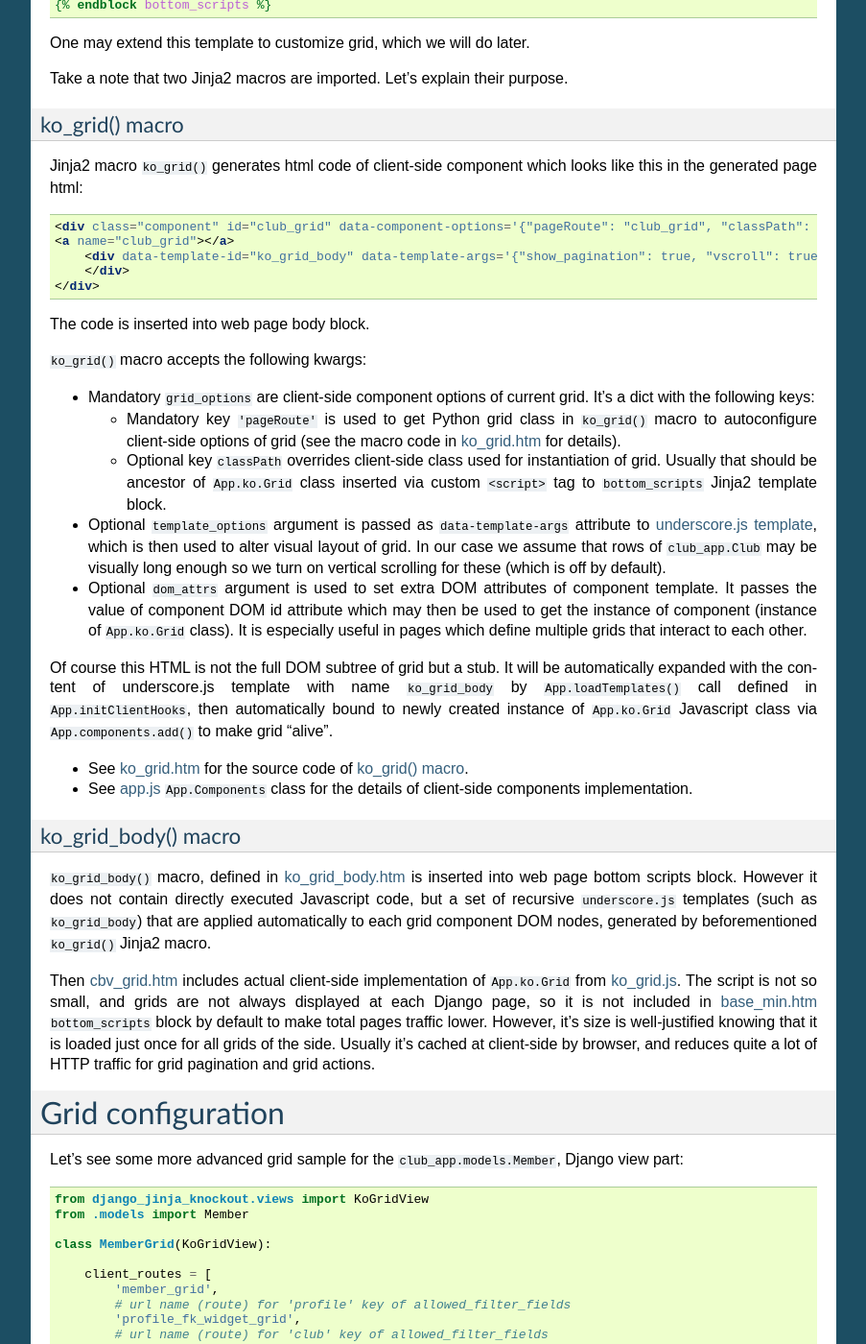
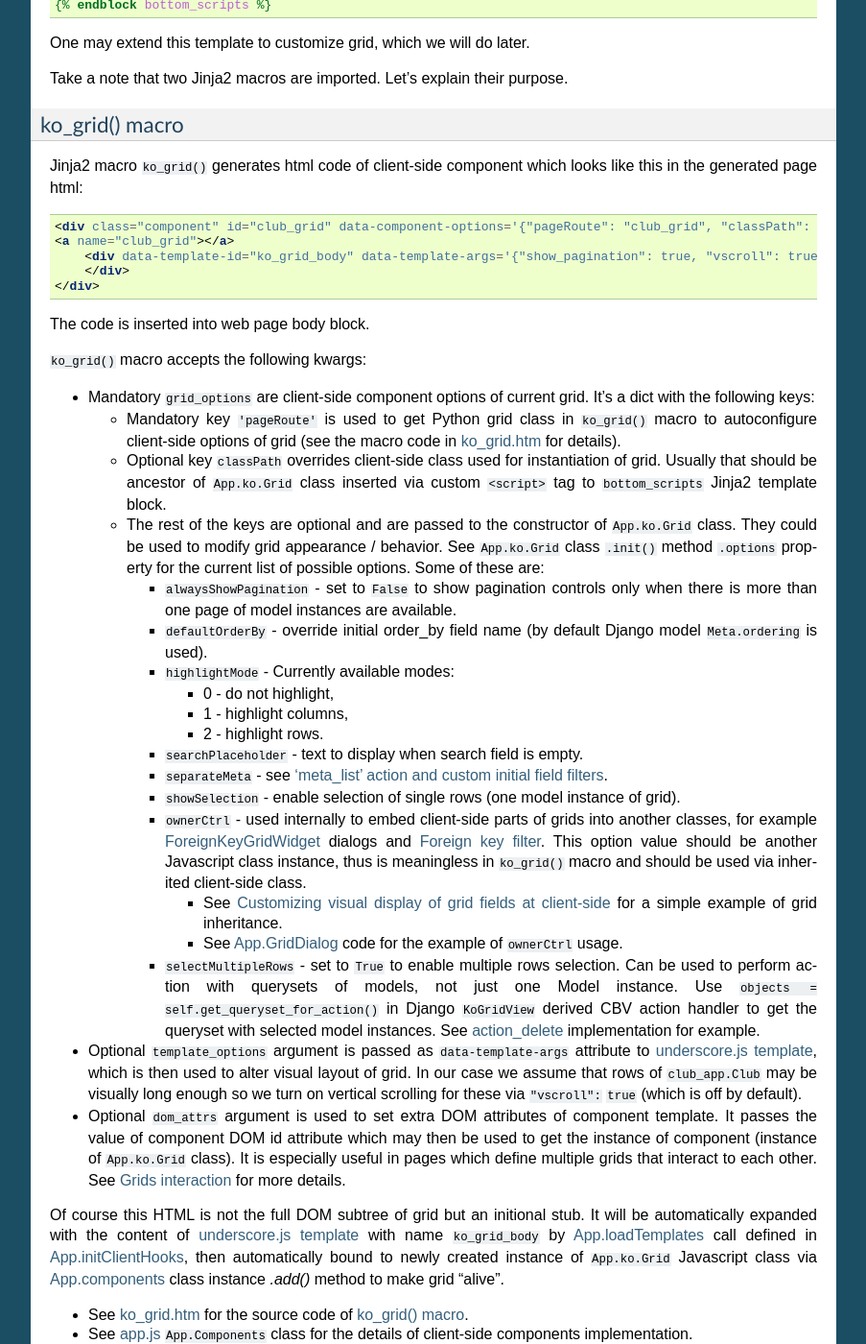
Before and after one commit to Dmitri-Sintsov/django-jinja-knockout, a Sphinx documentation site: the page built from docs/grids.rst, in a window 1280 px wide and 1400 px high, scrolled down 3357 px. Shown: the whole window at 96% size, without its empty margins (198-1101 px from the left). Built offline with Sphinx 7.4.7, drawn with Linux system fonts in a browser that asks for light colours.

Commit message:
Fixed grammar in app.js comment. Explanation of client-side App.ko.Grid class constructor options in grids.rst.

```diff
--- a/django_jinja_knockout/static/js/front/app.js
+++ b/django_jinja_knockout/static/js/front/app.js
@@ -1144,7 +1144,7 @@ App.domTemplate = function(tplId, tplArgs) {
 
 /**
  * Recursive underscore.js template autoloading.
- * Does not use html5 <template> tag because IE lower than Edge do not support it.
+ * Does not use html5 <template> tag because IE lower than Edge does not support it.
  * Make sure loaded template is properly closed XHTML, otherwise jQuery.html() will fail to load it completely.
  */
 App.loadTemplates = function($selector, contextArgs) {
--- a/docs/grids.rst
+++ b/docs/grids.rst
@@ -24,6 +24,12 @@ Grids
 .. _knockout.js: http://knockoutjs.com/
 .. _member-grid.js: https://github.com/Dmitri-Sintsov/djk-sample/blob/master/djk_sample/static/js/front/member-grid.js
 .. _underscore.js template: http://underscorejs.org/#template
+
+.. _action_delete: https://github.com/Dmitri-Sintsov/django-jinja-knockout/search?utf8=%E2%9C%93&q=action_delete
+.. _App.components: https://github.com/Dmitri-Sintsov/django-jinja-knockout/search?l=JavaScript&q=App.components&utf8=%E2%9C%93
+.. _App.GridDialog: https://github.com/Dmitri-Sintsov/django-jinja-knockout/search?utf8=%E2%9C%93&q=App.GridDialog
+.. _App.initClientHooks: https://github.com/Dmitri-Sintsov/django-jinja-knockout/search?l=JavaScript&q=App.initClientHooks&utf8=%E2%9C%93
+.. _App.loadTemplates: https://github.com/Dmitri-Sintsov/django-jinja-knockout/search?l=JavaScript&q=App.loadTemplates&utf8=%E2%9C%93
 
 .. _club_app.forms: https://github.com/Dmitri-Sintsov/djk-sample/blob/master/club_app/forms.py
 .. _club_app.models: https://github.com/Dmitri-Sintsov/djk-sample/blob/master/club_app/models.py
@@ -247,13 +253,15 @@ html::
 
     <div class="component" id="club_grid" data-component-options='{"pageRoute": "club_grid", "classPath": "App.ko.Grid"}'>
     <a name="club_grid"></a>
-        <div data-template-id="ko_grid_body" data-template-args='{"show_pagination": true, "vscroll": true, "show_title": true, "show_action_buttons": true}'>
+        <div data-template-id="ko_grid_body" data-template-args='{"show_pagination": true, "vscroll": true, "show_title": true}'>
         </div>
     </div>
 
 The code is inserted into web page body block.
 
 ``ko_grid()`` macro accepts the following kwargs:
+
+.. highlight:: python
 
 * Mandatory ``grid_options`` are client-side component options of current grid. It's a dict with the following keys:
 
@@ -261,18 +269,46 @@ The code is inserted into web page body block.
     options of grid (see the macro code in `ko_grid.htm`_ for details).
   * Optional key ``classPath`` overrides client-side class used for instantiation of grid. Usually that should be
     ancestor of ``App.ko.Grid`` class inserted via custom ``<script>`` tag to ``bottom_scripts`` Jinja2 template block.
+  * The rest of the keys are optional and are passed to the constructor of ``App.ko.Grid`` class. They could be used to
+    modify grid appearance / behavior. See ``App.ko.Grid`` class ``.init()`` method  ``.options`` property for the
+    current list of possible options. Some of these are:
+
+    * ``alwaysShowPagination`` - set to ``False`` to show pagination controls only when there is more than one page
+      of model instances are available.
+    * ``defaultOrderBy`` - override initial order_by field name (by default Django model ``Meta.ordering`` is used).
+    * ``highlightMode`` - Currently available modes:
+
+      * 0 - do not highlight,
+      * 1 - highlight columns,
+      * 2 - highlight rows.
+
+    * ``searchPlaceholder`` - text to display when search field is empty.
+    * ``separateMeta`` - see `'meta_list' action and custom initial field filters`_.
+    * ``showSelection`` - enable selection of single rows (one model instance of grid).
+    * ``ownerCtrl`` - used internally to embed client-side parts of grids into another classes, for example
+      `ForeignKeyGridWidget`_ dialogs and `Foreign key filter`_. This option value should be another Javascript class
+      instance, thus is meaningless in ``ko_grid()`` macro and should be used via inherited client-side class.
+
+      * See `Customizing visual display of grid fields at client-side`_ for a simple example of grid inheritance.
+      * See `App.GridDialog`_ code for the example of ``ownerCtrl`` usage.
+
+    * ``selectMultipleRows`` - set to ``True`` to enable multiple rows selection. Can be used to perform action with
+      querysets of models, not just one Model instance. Use ``objects = self.get_queryset_for_action()`` in Django
+      ``KoGridView`` derived CBV action handler to get the queryset with selected model instances. See `action_delete`_
+      implementation for example.
 
 * Optional ``template_options`` argument is passed as ``data-template-args`` attribute to `underscore.js template`_,
   which is then used to alter visual layout of grid. In our case we assume that rows of ``club_app.Club`` may be
-  visually long enough so we turn on vertical scrolling for these (which is off by default).
+  visually long enough so we turn on vertical scrolling for these via ``"vscroll":`` ``true`` (which is off by default).
 * Optional ``dom_attrs`` argument is used to set extra DOM attributes of component template. It passes the value of
   component DOM id attribute which may then be used to get the instance of component (instance of ``App.ko.Grid`` class).
-  It is especially useful in pages which define multiple grids that interact to each other.
-
-Of course this HTML is not the full DOM subtree of grid but a stub. It will be automatically expanded with the content
-of underscore.js template with name ``ko_grid_body`` by ``App.loadTemplates()`` call defined in
-``App.initClientHooks``, then automatically bound to newly created instance of ``App.ko.Grid`` Javascript class via
-``App.components.add()`` to make grid "alive".
+  It is especially useful in pages which define multiple grids that interact to each other. See `Grids interaction`_
+  for more details.
+
+Of course this HTML is not the full DOM subtree of grid but an initional stub. It will be automatically expanded with
+the content of `underscore.js template`_ with name ``ko_grid_body`` by `App.loadTemplates`_ call defined in
+`App.initClientHooks`_, then automatically bound to newly created instance of ``App.ko.Grid`` Javascript class via
+`App.components`_ class instance `.add()` method to make grid "alive".
 
 * See `ko_grid.htm`_ for the source code of `ko_grid() macro`_.
 * See `app.js`_ ``App.Components`` class for the details of client-side components implementation.
```
Also changed, not shown: other parts of docs/grids.rst (+0 -2 lines).
